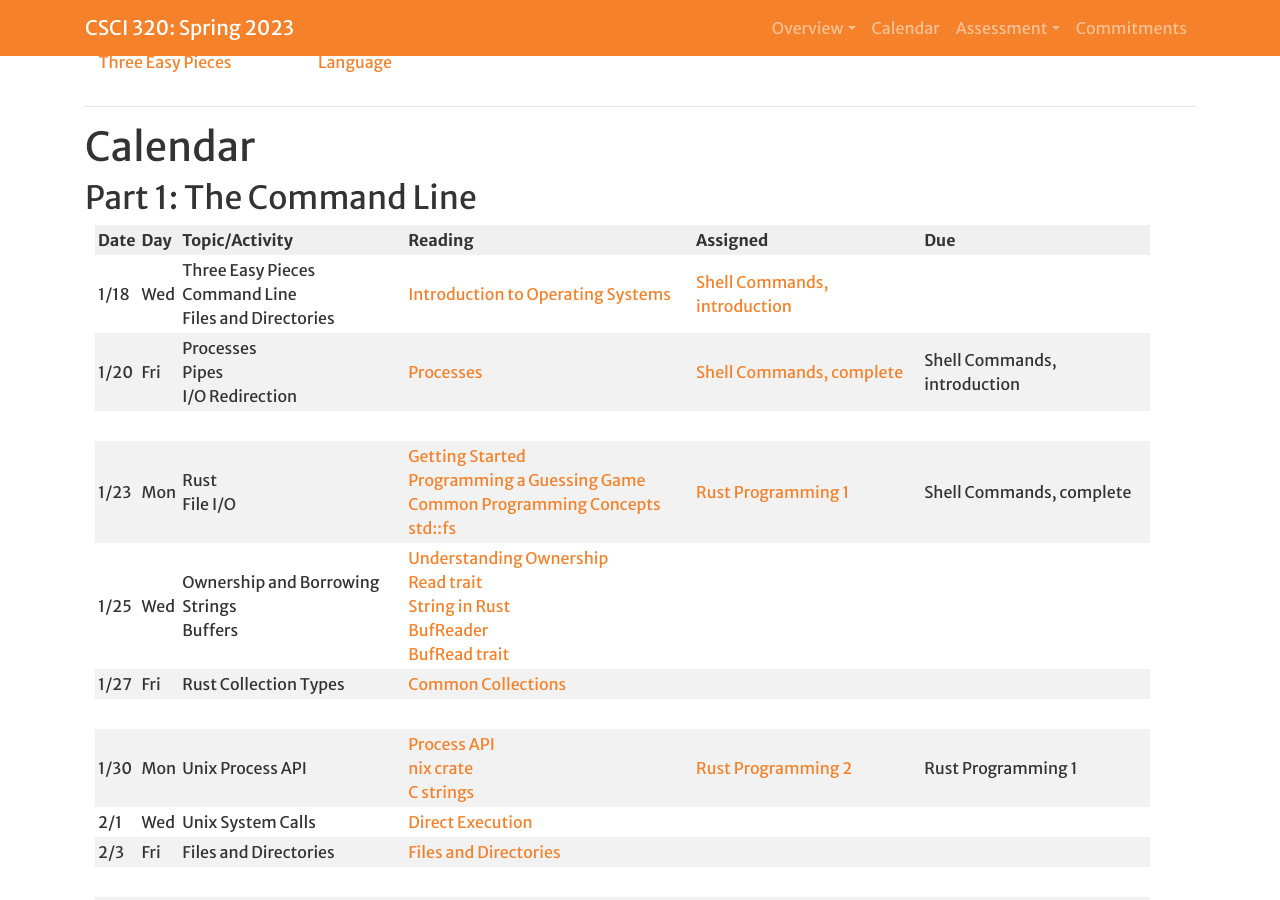
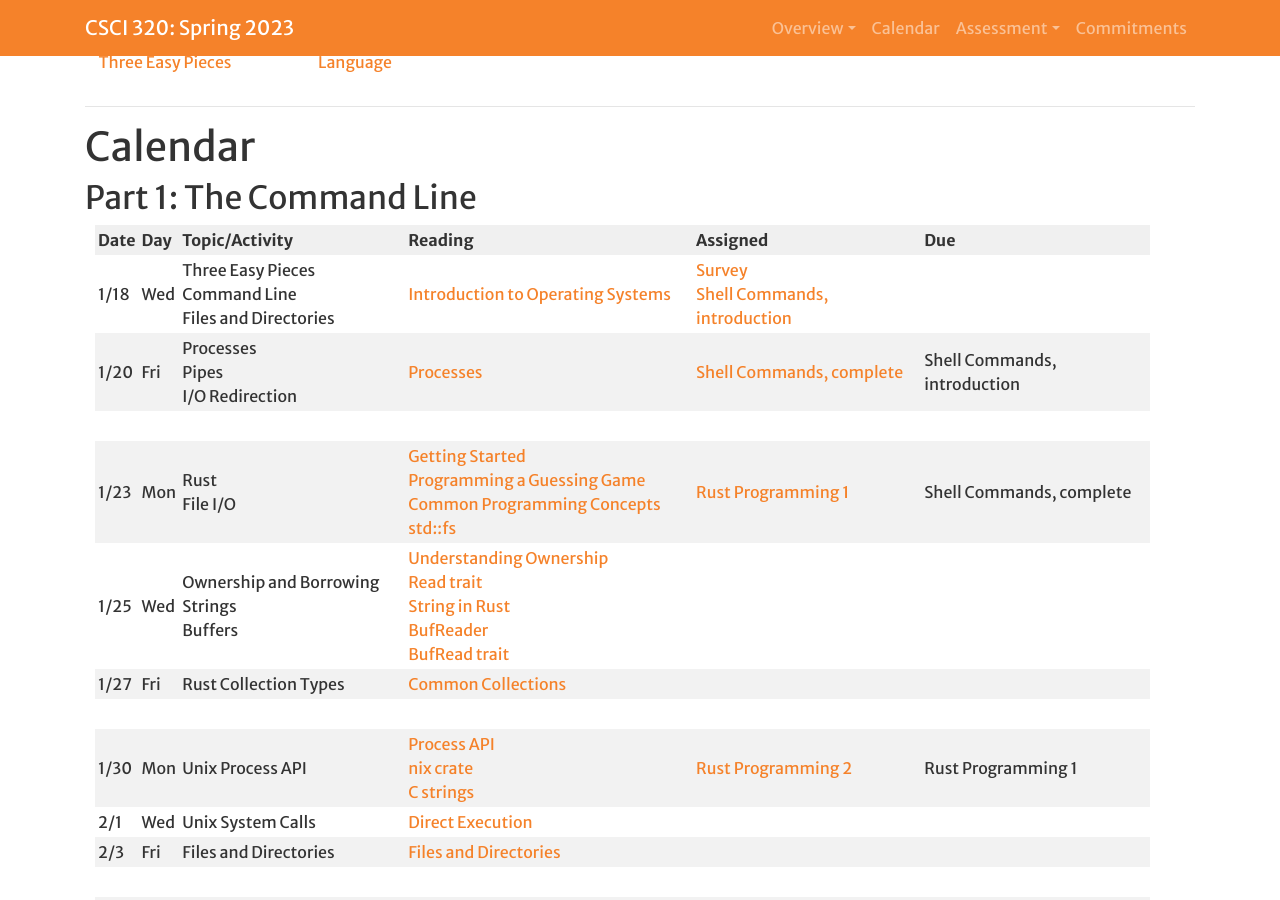
Before and after one commit to Hendrix-CS/csci320, a Jekyll site: the page built from index.md, in a window 1280 px wide and 900 px high, scrolled down 1117 px. Built offline with Jekyll 4.4.1, drawn with Linux system fonts in a browser that asks for light colours; a script that is not in the unit is left out; our own code applies the rules of GitHub Pages for plain Markdown files.

Commit message:
Added survey link.

```diff
--- a/index.md
+++ b/index.md
@@ -35,7 +35,7 @@ Upon completing this course, our goal is for you to be able to:
 
 |Date|Day|Topic/Activity|Reading|Assigned|Due|
 | --- | --- | --- | --- | --- | --- |
-| 1/18 | Wed | Three Easy Pieces<br>Command Line<br>Files and Directories | [Introduction to Operating Systems](http://pages.cs.wisc.edu/~remzi/OSTEP/intro.pdf) | [Shell Commands, introduction]({{site.baseurl}}/projects/shell_commands.html) |  |
+| 1/18 | Wed | Three Easy Pieces<br>Command Line<br>Files and Directories | [Introduction to Operating Systems](http://pages.cs.wisc.edu/~remzi/OSTEP/intro.pdf) | [Survey](https://forms.gle/xwQESACLYUpc1i9R9)<br>[Shell Commands, introduction]({{site.baseurl}}/projects/shell_commands.html) |  |
 | 1/20 | Fri | Processes<br>Pipes<br>I/O Redirection | [Processes](http://pages.cs.wisc.edu/~remzi/OSTEP/cpu-intro.pdf) | [Shell Commands, complete]({{site.baseurl}}/projects/shell_commands.html) | Shell Commands, introduction |
 |      |
 | 1/23 | Mon | Rust<br>File I/O | [Getting Started](https://doc.rust-lang.org/book/ch01-00-getting-started.html)<br>[Programming a Guessing Game](https://doc.rust-lang.org/book/ch02-00-guessing-game-tutorial.html)<br>[Common Programming Concepts](https://doc.rust-lang.org/book/ch03-00-common-programming-concepts.html)<br>[std::fs](https://doc.rust-lang.org/std/fs/index.html) | [Rust Programming 1]({{site.baseurl}}/projects/rust1.html) | Shell Commands, complete |
```
